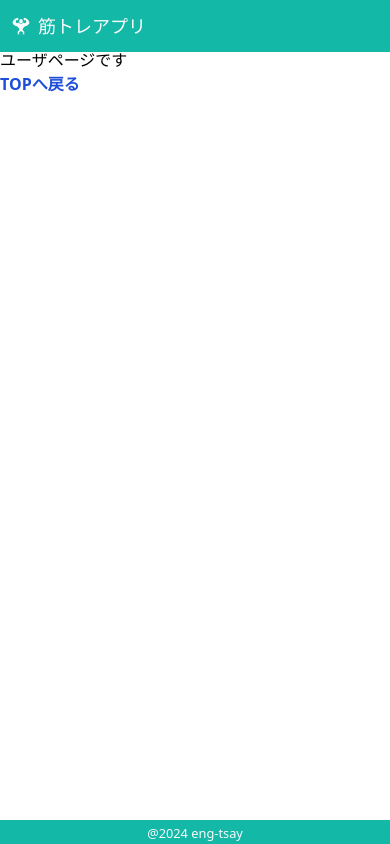
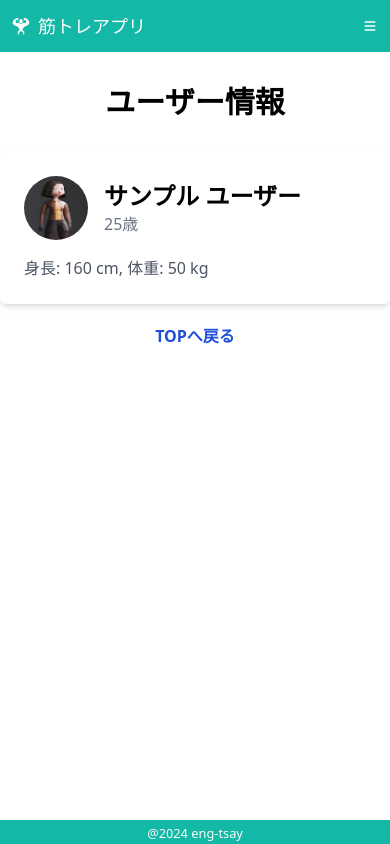
Before and after one commit to kounoti/iron-muscle-app, a Next.js app: page /components/Users in a window 390 px wide. Built offline with nearby package versions, Linux system fonts and the light colour scheme.

Commit message:
ユーザ情報ページを実装。CSSを整えて、一通り実装完了

```diff
--- a/package.json
+++ b/package.json
@@ -22,6 +22,7 @@
     "react-datepicker": "^6.2.0",
     "react-dom": "^18",
     "react-icons": "^5.0.1",
+    "react-modal": "^3.16.1",
     "uuid": "^9.0.1"
   },
   "devDependencies": {
--- a/src/app/components/Header/Header.jsx
+++ b/src/app/components/Header/Header.jsx
@@ -1,11 +1,24 @@
+"use client";
+
+import { useState } from "react";
 import Link from "next/link";
+import { HiMenu } from "react-icons/hi";
 import { GiMuscleUp } from "react-icons/gi";
 
 const Header = () => {
+  const [isDrawerOpen, setDrawerOpen] = useState(false);
+
+  const toggleDrawer = () => {
+    setDrawerOpen(!isDrawerOpen);
+  };
+
+  const closeDrawer = () => {
+    setDrawerOpen(false);
+  };
+
   return (
     <>
-      <header className="fixed top-0 w-full">
-        <nav className="bg-teal-500 text-gray-50 flex items-center justify-between p-3 md:p-5">
+      <header className="bg-teal-500 text-gray-50 flex items-center justify-between p-3 md:p-5">
         <div className="flex items-center">
           <Link href="/">
             <h1 className="text-lg md:text-xl flex items-center cursor-pointer">
@@ -23,8 +36,57 @@ const Header = () => {
             今までの記録
           </Link>
         </div>
-        </nav>
+
+        <button
+          className="md:hidden text-gray-50 focus:outline-none"
+          onClick={toggleDrawer}
+        >
+          <HiMenu />
+        </button>
       </header>
+
+      {isDrawerOpen && (
+        <div className="fixed top-0 right-0 h-full w-full bg-gray-100 bg-opacity-70 z-50">
+          <div className="fixed top-0 right-0 h-full w-2/3 bg-white overflow-y-auto">
+            <div className="p-4">
+              <Link href="/" passHref>
+                <div className="w-full p-2 border-b border-gray-500">
+                  <button
+                    className="w-full p-4  bg-teal-100"
+                    onClick={closeDrawer}
+                  >
+                    TOP
+                  </button>
+                </div>
+              </Link>
+              <Link href="/components/Users" passHref>
+                <div className="w-full p-2 border-b border-gray-500">
+                  <button
+                    className="w-full p-4 bg-teal-100"
+                    onClick={closeDrawer}
+                  >
+                    ユーザ情報
+                  </button>
+                </div>
+              </Link>
+              <Link href="/components/Memory" passHref>
+                <div className="w-full p-2 border-b border-gray-500">
+                  <button
+                    className="w-full p-4 bg-teal-100"
+                    onClick={closeDrawer}
+                  >
+                    今までの記録
+                  </button>
+                </div>
+              </Link>
+            </div>
+          </div>
+          <div
+            className="fixed top-0 right-0 h-full w-1/3 bg-transparent z-50"
+            onClick={closeDrawer}
+          />
+        </div>
+      )}
     </>
   );
 };
--- a/src/app/components/Memory/page.jsx
+++ b/src/app/components/Memory/page.jsx
@@ -10,12 +10,15 @@ export default async function Page() {
 
   return (
     <>
-      <h1>今までの記録を確認できるページです</h1>
-
+      <h1 className="text-3xl font-bold text-center mt-8 text-gray-800">
+        Muscle Memory
+      </h1>
       <TrainingMemory memories={memories} />
-      <Link href="/" className="font-bold text-blue-700">
-        TOPへ戻る
-      </Link>
+      <div className="flex justify-center">
+        <a href="/" className="font-bold text-blue-700">
+          TOPへ戻る
+        </a>
+      </div>
     </>
   );
 }
--- a/src/app/components/Training/Calendar/Calendar.jsx
+++ b/src/app/components/Training/Calendar/Calendar.jsx
@@ -12,9 +12,7 @@ export const SimpleDatePicker = ({ onChildDateChange }) => {
     const year = newDate.getFullYear();
     const month = newDate.getMonth() + 1; // getMonthは0から始まるため+1
     const day = newDate.getDate();
-    const formattedDate = `${year}-${month < 10 ? "0" + month : month}-${
-      day < 10 ? "0" + day : day
-    }`;
+    const formattedDate = `${year}/${month}/${day}`;
     setStartDate(newDate);
     onChildDateChange(formattedDate);
   };
--- a/src/app/components/Training/PageBody.jsx
+++ b/src/app/components/Training/PageBody.jsx
@@ -3,11 +3,9 @@
 import React, { useState } from "react";
 import { Box, Button, ChakraProvider } from "@chakra-ui/react";
 import { useRouter } from "next/navigation";
-import Link from "next/link";
 import { SelectMuscleParts } from "./SelectMuscleParts/SelectMuscleParts";
 import { TrainingCount } from "./TrainingCount/TrainingCount";
 import { SimpleDatePicker } from "./Calendar/Calendar";
-import { createMuscleMemory } from "@/api/muscleMemoryAPI";
 
 const PageBody = () => {
   // 親コンポーネントのステート（筋トレ部位、筋トレ器具）
@@ -30,8 +28,10 @@ const PageBody = () => {
     setCount(newCount);
   };
 
+  const currentDate = new Date();
+  const formattedDate = new Date().toLocaleDateString("ja-JP");
   // 親コンポーネントのステート（実施日）
-  const [date, setDate] = React.useState("");
+  const [date, setDate] = React.useState({ formattedDate });
   // 子コンポーネントからの値を受け取るコールバック関数（実施日）
   const handleChildDateChange = (newDate) => {
     setDate(newDate);
@@ -73,7 +73,7 @@ const PageBody = () => {
     <>
       <ChakraProvider>
         <Box mx="15%">
-          <div>トレーニングページです</div>
+          {/* <div>トレーニングページです</div> */}
           <SelectMuscleParts
             onChildMuscleChange={handleChildMuscleChange}
             onChildEquipmentChange={handleChildEquipmentChange}
@@ -83,20 +83,20 @@ const PageBody = () => {
         </Box>
       </ChakraProvider>
 
-      <Box className="-screen flex justify-center items-center ">
+      <div className="-screen flex justify-center items-center ">
         {/* 記録する項目をデータベースに追加する処理を下記ボタンのonClickをトリガーに行う */}
-        <Button
+        <button
           className="bg-blue-500 hover:bg-blue-700 text-white font-bold py-2 px-4 rounded"
           onClick={addToServerAndPush}
+          size="lg"
         >
           トレーニングを記録する
-        </Button>
-      </Box>
-      <br />
-
-      <Link href="/" className="font-bold text-blue-700">
+        </button>
+      </div>
+      {/* <br />
+      <Link href="/" className="font-bold text-blue-700 text-15 ml-auto">
         TOPへ戻る
-      </Link>
+      </Link> */}
     </>
   );
 };
--- /dev/null
+++ b/src/app/components/Users/UserInfomation.jsx
@@ -0,0 +1,31 @@
+import Image from "next/image";
+import React from "react";
+
+const UserInformation = ({ user }) => {
+  return (
+    <div className="flex justify-center items-center mt-8">
+      <div className="max-w-md w-full bg-white shadow-md rounded-md p-6">
+        <div className="flex items-center">
+          <Image
+            width="500"
+            height="500"
+            src={user.avatar}
+            alt="User Avatar"
+            className="w-16 h-16 rounded-full mr-4"
+          />
+          <div>
+            <h2 className="text-2xl font-bold">{user.name}</h2>
+            <p className="text-gray-500">{user.age}歳</p>
+          </div>
+        </div>
+        <div className="mt-4">
+          <p className="text-gray-600">
+            身長: {user.height} cm, 体重: {user.weight} kg
+          </p>
+        </div>
+      </div>
+    </div>
+  );
+};
+
+export default UserInformation;
--- a/src/app/components/Users/page.jsx
+++ b/src/app/components/Users/page.jsx
@@ -1,12 +1,29 @@
-import Link from "next/link";
+import React from "react";
+import UserInformation from "./UserInfomation";
 
-export default function Page() {
+const user = {
+  name: "サンプル ユーザー",
+  age: 25,
+  avatar: "/avatar.jpg", // 画像のパスを実際のデータに置き換えてください
+  height: 160,
+  weight: 50,
+};
+
+const Page = () => {
   return (
     <>
-      <div>ユーザページです</div>
-      <Link href="/" className="font-bold text-blue-700">
-        TOPへ戻る
-      </Link>
+      <div>
+        <h1 className="text-3xl font-bold text-center mt-8">ユーザー情報</h1>
+        <UserInformation user={user} />
+      </div>
+
+      <div className="flex justify-center">
+        <a href="/" className="font-bold text-blue-700 mt-5">
+          TOPへ戻る
+        </a>
+      </div>
     </>
   );
-}
+};
+
+export default Page;
--- a/src/app/layout.js
+++ b/src/app/layout.js
@@ -12,7 +12,7 @@ export default function RootLayout({ children }) {
     <html lang="ja">
       <body>
         <Header />
-        <main className="mt-12 md:mt-16 mb-6">{children}</main>
+        <main className="mb-6">{children}</main>
         {/* Headerと被らないようにpadding(mt-12とmd:12)を設けた
         Footerと被らないようにpadding(mb-6)を設けた */}
 
--- a/src/app/page.jsx
+++ b/src/app/page.jsx
@@ -6,24 +6,24 @@ import { getMuscleMemory } from "@/api/muscleMemoryAPI";
 export default function Home() {
   return (
     <>
-      <h1>TOPページです</h1>
+      {/* <h1>TOPページです</h1> */}
 
-      <TopPage />
-      <h1>環境構築中</h1>
+      {/* <TopPage />
+      <h1>環境構築中</h1> */}
 
-      <div className="m-3">
+      <div className="flex justify-center items-center m-10">
         <Link
           href="/components/Training"
-          className="px-4 py-2 text-red-500 border border-red-500 font-semibold rounded hover:bg-red-100"
+          className="bg-blue-300 hover:bg-blue-500 text-white font-bold text-5xl py-10 px-10 rounded border-2 border-blue-400"
         >
           トレーニング開始
         </Link>
       </div>
 
-      <br />
+      {/* <br />
       <Link href="/components/Users" className="font-bold text-blue-700">
         ユーザー情報ページへ
-      </Link>
+      </Link> */}
     </>
   );
 }
```
Also changed, not shown: src/app/components/Memory/TrainingMemory.jsx (+28 -10 lines), public/avatar.jpg (added), 1 other file (tests, documents, lock files or other folders). Lines whose indentation alone changed are shown as unchanged.
